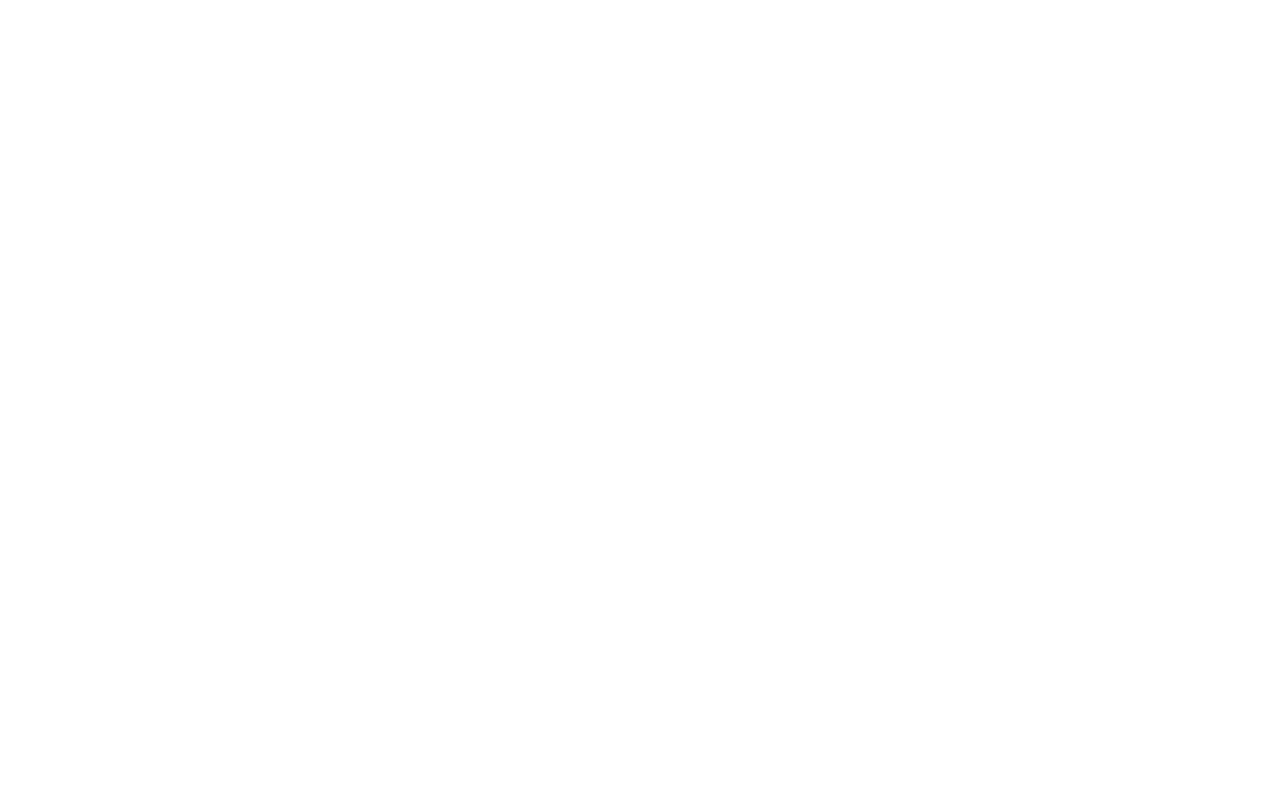
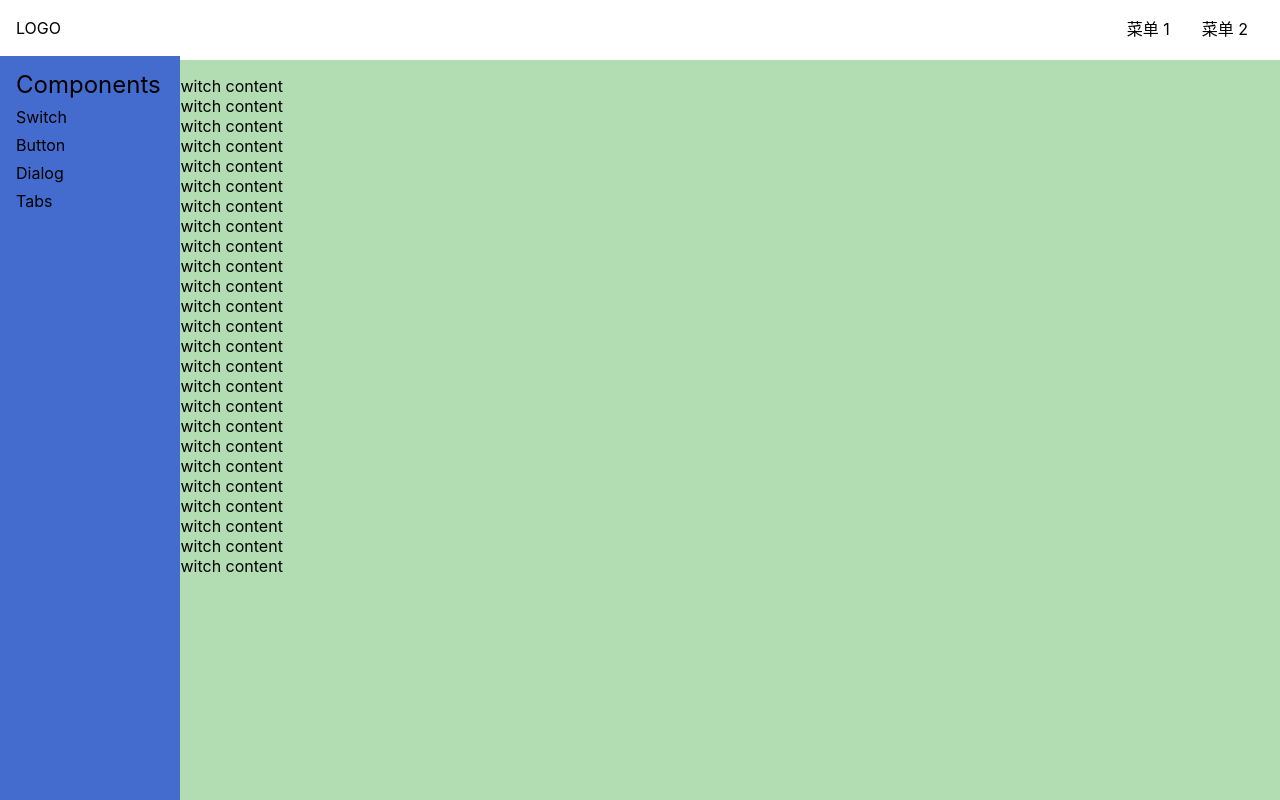
Before and after one commit to Towski0804/FlitUI, a Vue app: page /doc/switch in a window 1280 px wide. Before the commit this address had no page. Built offline with nearby package versions, Linux system fonts and the light colour scheme.

Commit message:
Refactor navigation and layout styles

```diff
--- a/src/App.vue
+++ b/src/App.vue
@@ -17,8 +17,9 @@
 }
 </style>
 
-<script>
+<script lang="ts">
 import { provide, ref } from 'vue'
+import { router } from './router'
 
 export default {
   name: 'App',
@@ -26,6 +27,11 @@
     const deviceWidth = document.documentElement.clientWidth
     const asideVisible = ref(deviceWidth >= 500 ? true : false)
     provide('asideVisible', asideVisible)
+    router.afterEach(() => {
+      if (deviceWidth <= 500) {
+        asideVisible.value = false
+      }
+    })
   }
 }
 </script>
--- /dev/null
+++ b/src/components/Switch.vue
@@ -0,0 +1,29 @@
+<template>
+  <div>
+    <p>switch content</p>
+    <p>switch content</p>
+    <p>switch content</p>
+    <p>switch content</p>
+    <p>switch content</p>
+    <p>switch content</p>
+    <p>switch content</p>
+    <p>switch content</p>
+    <p>switch content</p>
+    <p>switch content</p>
+    <p>switch content</p>
+    <p>switch content</p>
+    <p>switch content</p>
+    <p>switch content</p>
+    <p>switch content</p>
+    <p>switch content</p>
+    <p>switch content</p>
+    <p>switch content</p>
+    <p>switch content</p>
+    <p>switch content</p>
+    <p>switch content</p>
+    <p>switch content</p>
+    <p>switch content</p>
+    <p>switch content</p>
+    <p>switch content</p>
+  </div>
+</template>
--- a/src/components/TopNav.vue
+++ b/src/components/TopNav.vue
@@ -25,11 +25,16 @@
 
 <style lang="scss" scoped>
 .topnav {
-  position: relative;
-  z-index: 10;
-  background: #fff;
   display: flex;
   padding: 16px;
+  position: fixed;
+  top: 0;
+  left: 0;
+  width: 100%;
+  z-index: 10;
+  justify-content: center;
+  align-items: center;
+  background: #fff;
   > .logo {
     max-width: 6em;
     margin-right: auto;
--- a/src/main.ts
+++ b/src/main.ts
@@ -1,18 +1,7 @@
+import { router } from './router'
+import App from './App.vue'
 import { createApp } from 'vue'
 import './index.scss'
-import App from './App.vue'
-import Home from './views/Home.vue'
-import Doc from './views/Doc.vue'
-import { createWebHistory, createRouter } from 'vue-router'
-
-const history = createWebHistory()
-const router = createRouter({
-  history,
-  routes: [
-    { path: '/', component: Home },
-    { path: '/doc', component: Doc }
-  ]
-})
 
 const app = createApp(App)
 app.use(router)
--- /dev/null
+++ b/src/router.ts
@@ -0,0 +1,17 @@
+import { createWebHistory, createRouter } from 'vue-router'
+import Home from './views/Home.vue'
+import Doc from './views/Doc.vue'
+import Switch from './components/Switch.vue'
+
+const history = createWebHistory()
+export const router = createRouter({
+  history,
+  routes: [
+    { path: '/', component: Home },
+    {
+      path: '/doc',
+      component: Doc,
+      children: [{ path: 'switch', component: Switch }]
+    }
+  ]
+})
--- a/src/views/Doc.vue
+++ b/src/views/Doc.vue
@@ -1,11 +1,12 @@
 <template>
-  <TopNav />
+  <div class="layout">
+    <TopNav class="nav" />
     <div class="content">
       <aside v-if="asideVisible">
         <h2>Components</h2>
         <ol>
           <li>
-          <router-link to="/doc/swich">Switch</router-link>
+            <router-link to="/doc/switch">Switch</router-link>
           </li>
           <li>
             <router-link to="/doc/button">Button</router-link>
@@ -18,7 +19,10 @@
           </li>
         </ol>
       </aside>
-    <main>Content</main>
+      <main>
+        <router-view />
+      </main>
+    </div>
   </div>
 </template>
 
@@ -37,10 +41,42 @@
 </script>
 
 <style lang="scss" scoped>
+.layout {
+  display: flex;
+  flex-direction: column;
+  height: 100vh;
+  > .nav {
+    flex-shrink: 0;
+  }
+  > .content {
+    flex-grow: 1;
+    padding-top: 60px;
+    padding-left: 156px;
+    @media (max-width: 500px) {
+      padding-left: 0;
+    }
+  }
+}
+.content {
+  display: flex;
+  > aside {
+    flex-shrink: 0;
+  }
+  > main {
+    flex-grow: 1;
+    padding: 16px;
+    background: #b2ddb2;
+  }
+}
 aside {
-  background: rgb(163, 219, 237);
+  background: #446ccf;
   width: 180px;
   padding: 16px;
+  position: fixed;
+  top: 0;
+  left: 0;
+  padding-top: 70px;
+  height: 100%;
   > h2 {
     margin-bottom: 4px;
   }
@@ -49,11 +85,8 @@
       padding: 4px 0;
     }
   }
-  @media (max-width: 500px) {
-    position: fixed;
-    top: 0;
-    left: 0;
-    padding-top: 70px;
+  main {
+    overflow: auto;
   }
 }
 </style>
```
Lines whose indentation alone changed are shown as unchanged.
